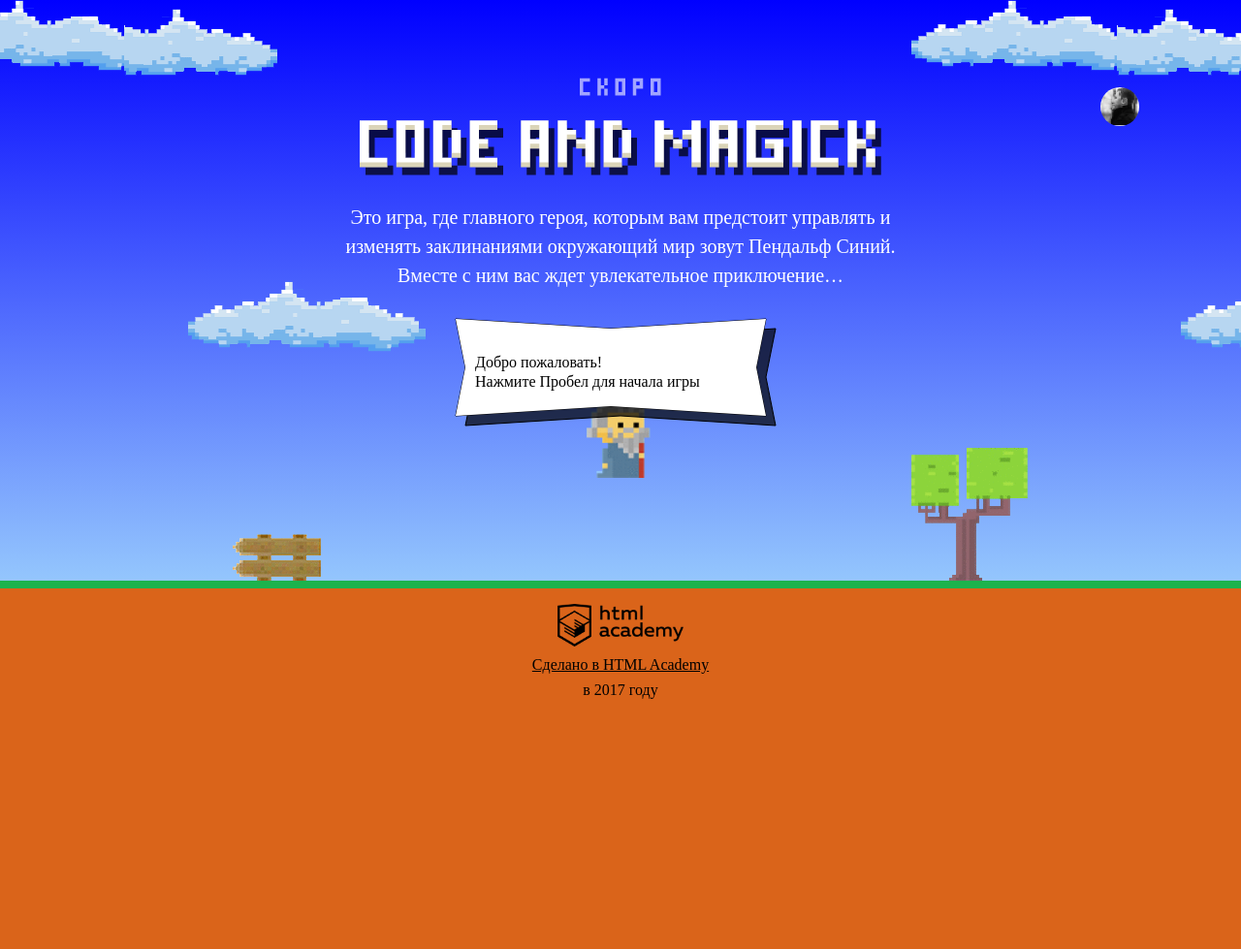
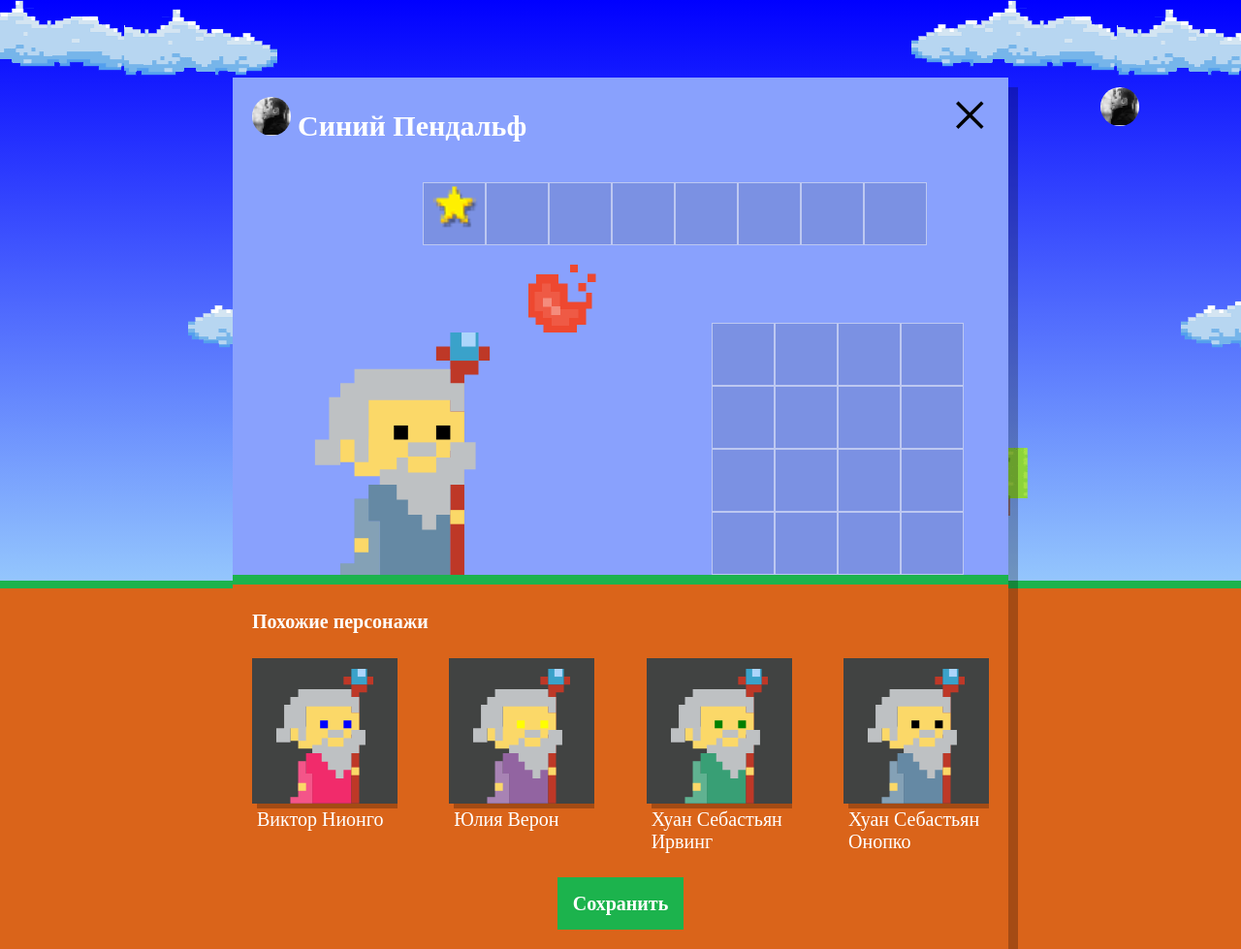
Before and after one commit to fidg37/966601-code-and-magick-18, a website: page index.html in a window 1280 px wide. Shown: the whole page at 97% size. Before the commit the page ends 800 px from the top, so only its background shows below. Drawn offline with Linux system fonts and the light colour scheme; a web font is replaced by a local one.

Commit message:
Добавляет вывод похожих волшебников

```diff
--- a/index.html
+++ b/index.html
@@ -207,6 +207,7 @@
 
 </script>
 <script src="js/stats.js"></script>
+<script src="js/setup.js"></script>
 <script src="js/game.js"></script>
 
 </body>
--- /dev/null
+++ b/js/setup.js
@@ -0,0 +1,105 @@
+var setup = document.querySelector('.setup');
+var setupSimilar = setup.querySelector('.setup-similar');
+var similarWizardTemplate = document.querySelector('#similar-wizard-template').content.querySelector('.setup-similar-item');
+var similarList = setup.querySelector('.setup-similar-list');
+var similarWizardsFragment = document.createDocumentFragment();
+
+setup.classList.remove('hidden');
+
+var getRandom = function(min, max) {
+  return Math.floor(Math.random() * (max - min) + min);
+}
+
+var names = [
+  'Иван',
+  'Хуан Себастьян',
+  'Мария',
+  'Кристоф',
+  'Виктор',
+  'Юлия',
+  'Люпита',
+  'Вашингтон'
+];
+
+var surnames = [
+  ' да Марья',
+  ' Верон',
+  ' Мирабелла',
+  ' Вальц',
+  ' Онопко',
+  ' Топольницкая',
+  ' Нионго',
+  ' Ирвинг'
+];
+
+var coatColors = [
+  'rgb(101, 137, 164)',
+  'rgb(241, 43, 107)',
+  'rgb(146, 100, 161)',
+  'rgb(56, 159, 117)',
+  'rgb(215, 210, 55)',
+  'rgb(0, 0, 0)'
+];
+
+var eyesColors = [
+  'black',
+  'red',
+  'blue',
+  'yellow',
+  'green'
+];
+
+var wizards = [
+  {
+    name: '',
+    coatColor: '',
+    eyesColor: ''
+  },
+  {
+    name: '',
+    coatColor: '',
+    eyesColor: ''
+  },
+  {
+    name: '',
+    coatColor: '',
+    eyesColor: ''
+  },
+  {
+    name: '',
+    coatColor: '',
+    eyesColor: ''
+  }
+];
+
+for (var i = 0; i < wizards.length; i++) {
+  var name = names[getRandom(0, names.length)];
+  var surname = surnames[getRandom(0, surnames.length)];
+  var coatColor = coatColors[getRandom(0, coatColors.length)];
+  var eyesColor = eyesColors[getRandom(0, eyesColors.length)];
+
+  wizards[i].name = name + surname;
+  wizards[i].coatColor = coatColor;
+  wizards[i].eyesColor = eyesColor;
+};
+
+var createWizard = function(wizard) {
+  var similarWizard = similarWizardTemplate.cloneNode(true);
+
+  similarWizard.querySelector('.setup-similar-label').textContent = wizard.name;
+  similarWizard.querySelector('.wizard-coat').style.fill = wizard.coatColor;
+  similarWizard.querySelector('.wizard-eyes').style.fill = wizard.eyesColor;
+
+  return similarWizard;
+};
+
+var createSimilarList = function() {
+  for (var i = 0; i < 4; i++) {
+    similarWizardsFragment.appendChild(createWizard(wizards[i]));
+  };
+  similarList.appendChild(similarWizardsFragment);
+};
+
+createSimilarList();
+
+setupSimilar.classList.remove('hidden');
```
